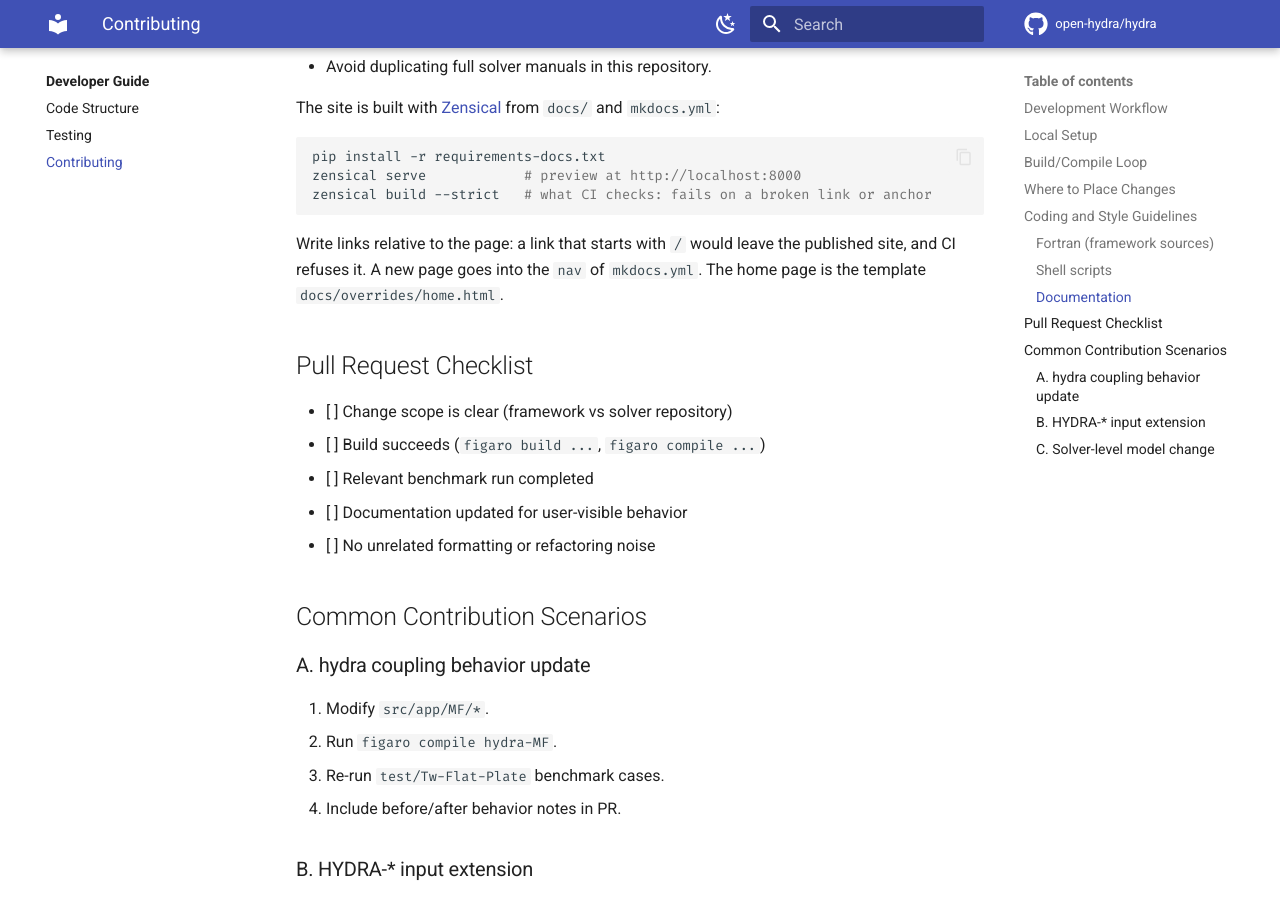
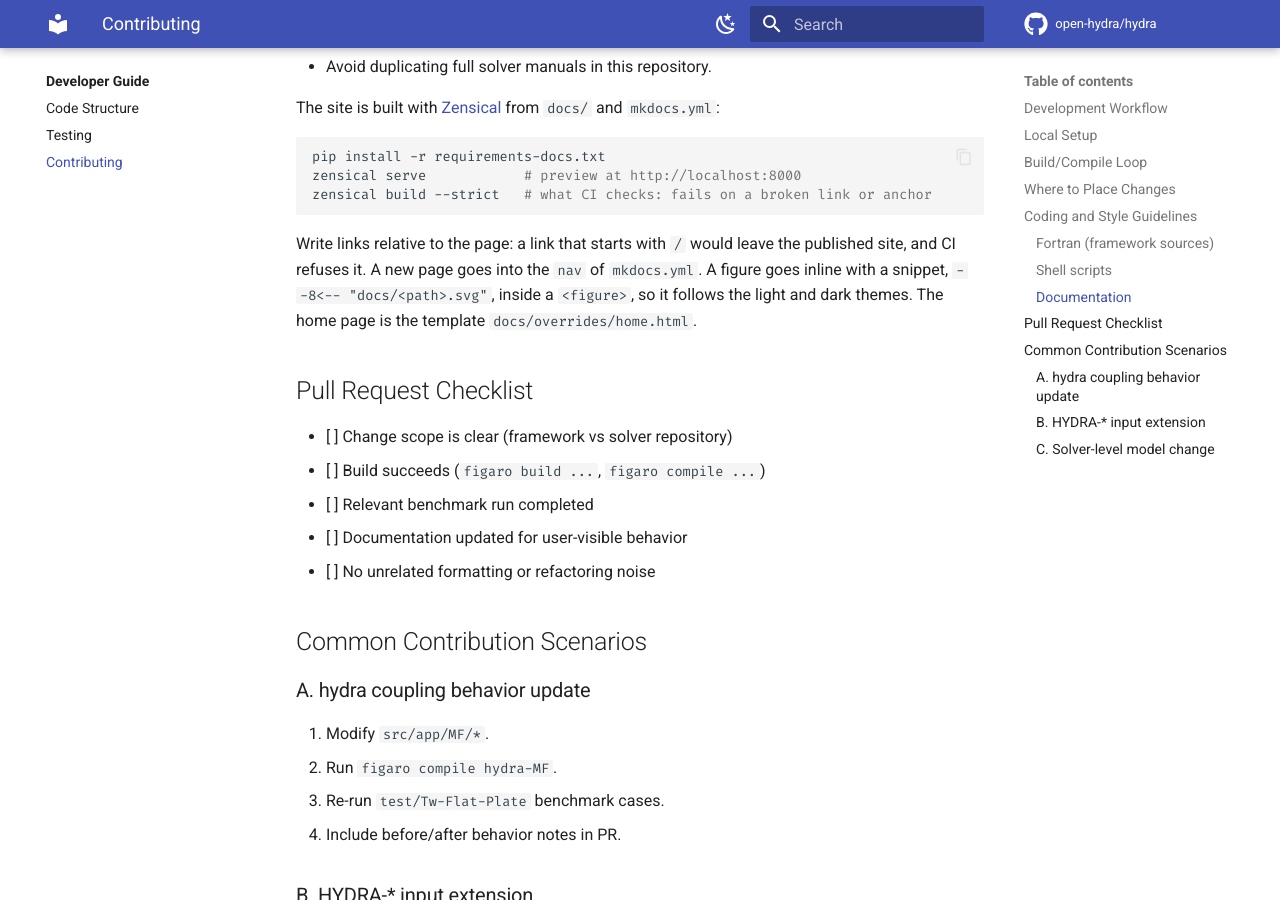
Before and after one commit to open-hydra/hydra, an MkDocs documentation site: the page built from docs/development/contributing.md, in a window 1280 px wide and 900 px high, scrolled down 1970 px. Built offline with MkDocs 1.6.1 and Material for MkDocs 9.7.7, drawn with Linux system fonts in a browser that asks for light colours; comment, search, counter and statistics services are not loaded.

Commit message:
docs: the five figures inline through snippets, as the solvers'; the macros plugin goes
The SVG figures of the conjugate flat plate (3) and of the parallel page (2)
were included by the macros plugin ({% include %}); they are now
pymdownx.snippets (--8<-- "docs/<path>.svg"), with check_paths so that a
missing file stops the build (SnippetMissingError), as in MOSE, IGLOO, ICE
and ATLAS. Nothing else used the macros plugin: it is dropped from
mkdocs.yml. In the built pages the figures differ from the previous build
only by the indentation of their lines.

Co-Authored-By: Claude Fable 5.2 <noreply@anthropic.com>
Claude-Session: https://claude.ai/code/session_01YbtUqacA6qYqYfoFJvSCJ8

````diff
--- a/docs/development/contributing.md
+++ b/docs/development/contributing.md
@@ -79,8 +79,9 @@ zensical build --strict   # what CI checks: fails on a broken link or anchor
 ```
 
 Write links relative to the page: a link that starts with `/` would leave the published
-site, and CI refuses it. A new page goes into the `nav` of `mkdocs.yml`. The home page is
-the template `docs/overrides/home.html`.
+site, and CI refuses it. A new page goes into the `nav` of `mkdocs.yml`. A figure goes inline
+with a snippet, `--8<-- "docs/<path>.svg"`, inside a `<figure>`, so it follows the light and
+dark themes. The home page is the template `docs/overrides/home.html`.
 
 ## Pull Request Checklist
 
--- a/mkdocs.yml
+++ b/mkdocs.yml
@@ -1,5 +1,5 @@
 # Built with Zensical (zensical build), which reads this file: see requirements-docs.txt. MkDocs with Material for
-# MkDocs and the macros plugin builds it too
+# MkDocs builds it too
 site_name: hydra Documentation
 site_url: https://open-hydra.github.io/hydra/
 repo_name: open-hydra/hydra
@@ -60,7 +60,8 @@ markdown_extensions:
       line_spans: __span
       pygments_lang_class: true
   - pymdownx.inlinehilite
-  - pymdownx.snippets
+  - pymdownx.snippets:
+      check_paths: true        # a missing file (a figure) fails the build
   - pymdownx.superfences:
       custom_fences:
         - name: mermaid
@@ -84,8 +85,6 @@ markdown_extensions:
 
 # Plugins
 plugins:
-  - macros:
-      on_error_fail: true      # a missing file (a figure) fails the build
   - search:
       lang: en
 
````
Also changed, not shown: docs/user/parallel.md (+2 -2 lines), docs/vv/conjugate-flat-plate.md (+3 -3 lines).
